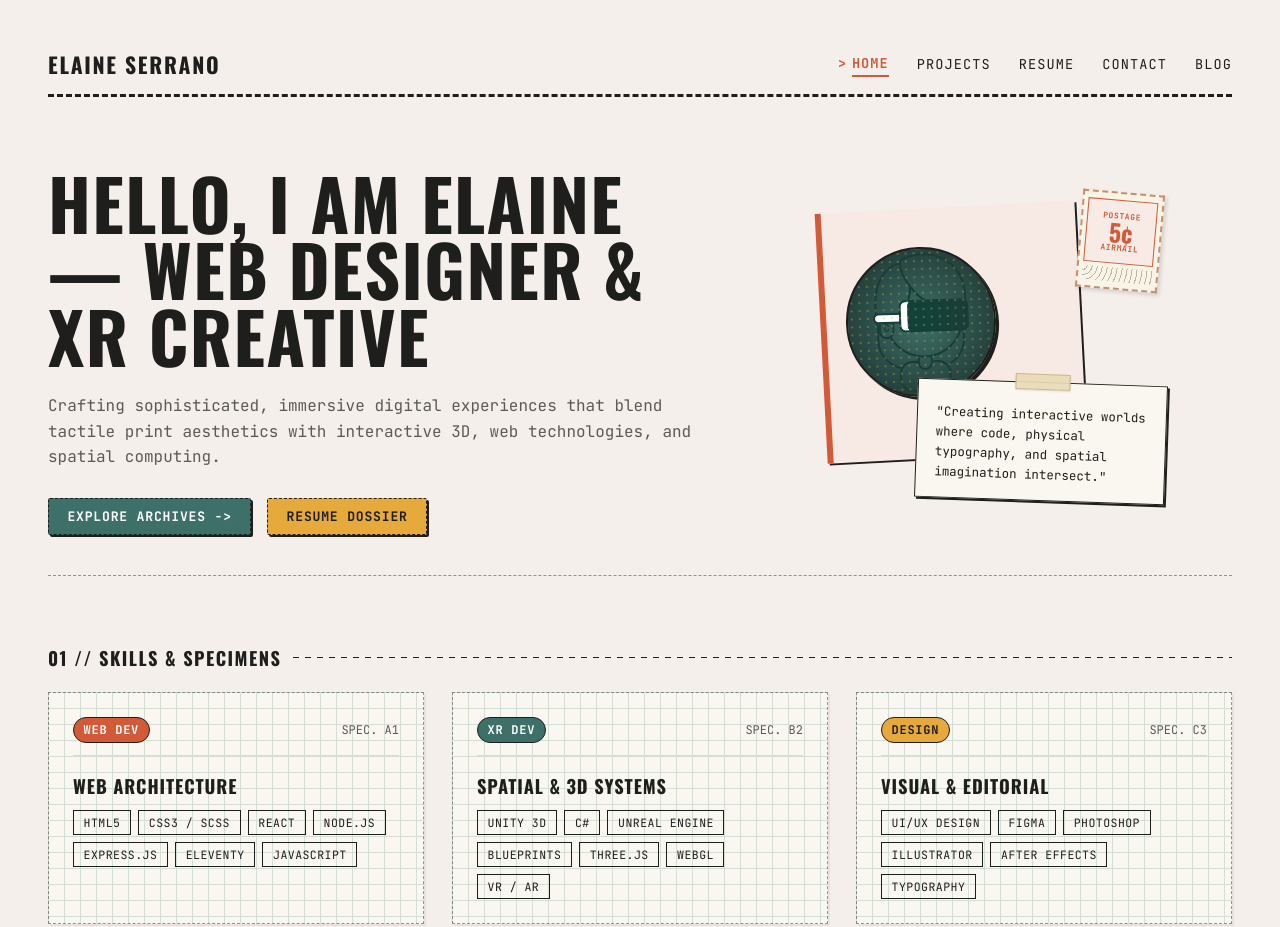
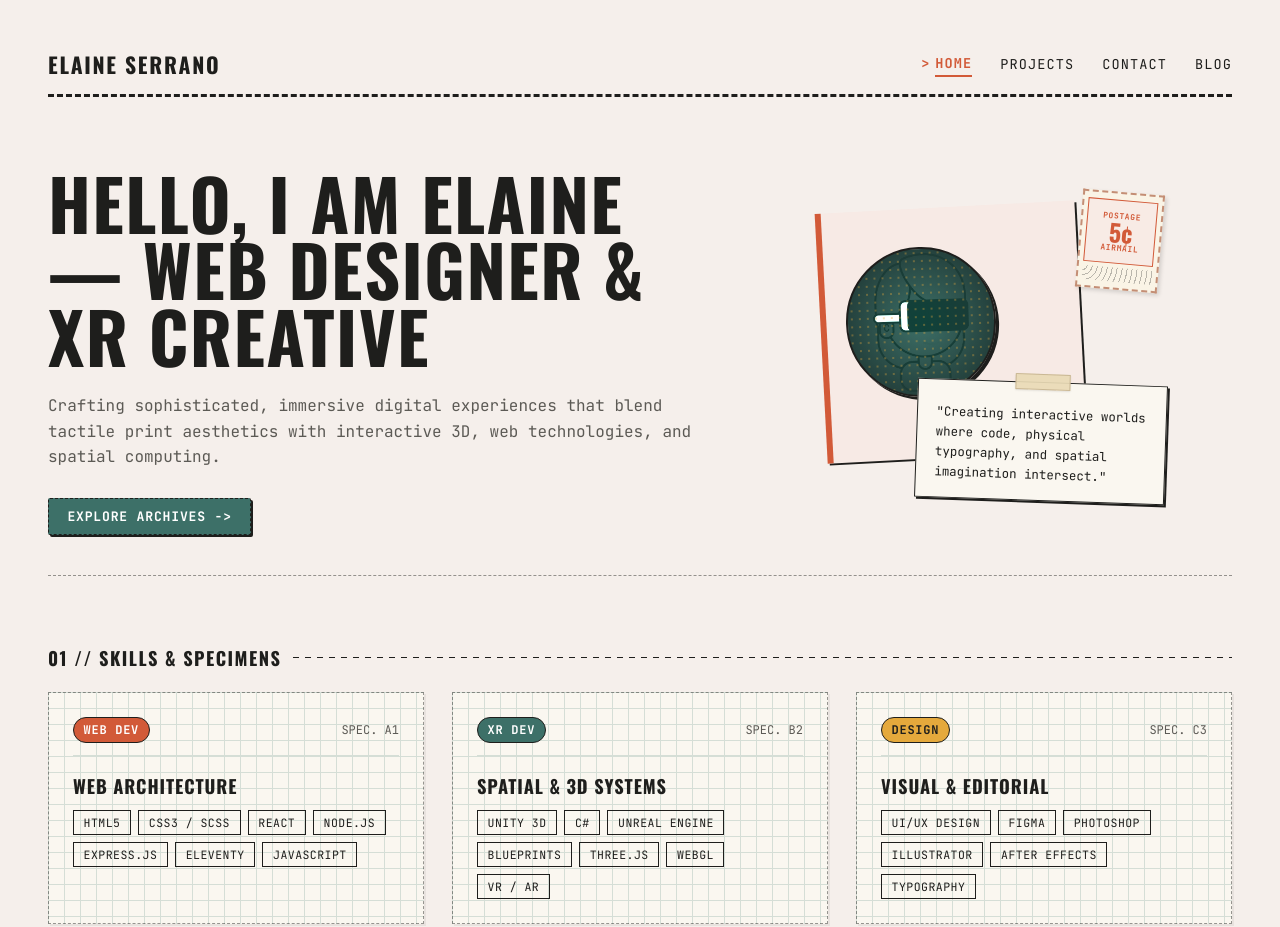
Before and after one commit to elaine2700/Portfolio, an Eleventy site: page src/index.njk in a window 1280 px wide. Shown: the top 927 px of the page. Built offline with nearby package versions, Linux system fonts and the light colour scheme; Eleventy itself is replaced by a stand-in of ours; files that its build step writes are made by us from their sources; a web font is replaced by a local one.

Commit message:
feat: hide resume page temporarily

```diff
--- a/src/_includes/layouts/base.njk
+++ b/src/_includes/layouts/base.njk
@@ -34,14 +34,13 @@
             [
             { 'name': 'Home', 'url': '/' },
             { 'name': 'Projects', 'url': '/projects/' },
-            { 'name': 'Resume', 'url': '/resume/' },
             { 'name': 'Contact', 'url': '#contact' },
             { 'name': 'Blog', 'url': '/blog/' }
             ]
             %}
             <nav class="top-nav">
                 {% for item in navItems %}
-                {% set isCurrent = (page.url == item.url) or (item.url != '/' and item.url != '#contact' and
+                {% set isCurrent = (page.url == item.url) or (page.url and item.url != '/' and item.url != '#contact' and
                 page.url.startsWith(item.url)) %}
                 <a class="{% if isCurrent %}active{% endif %}" href="{{ item.url }}">{{ item.name }}</a>
                 {% endfor %}
--- a/src/index.njk
+++ b/src/index.njk
@@ -15,7 +15,7 @@ cssFiles: ["/assets/css/home.css"]
             </p>
             <div class="hero-cta-group">
                 <a class="button ticket-btn teal" href="/projects/">EXPLORE ARCHIVES -&gt;</a>
-                <a class="button ticket-btn gold" href="/resume/">RESUME DOSSIER</a>
+                {# Hidden until resume page returns: <a class="button ticket-btn gold" href="/resume/">RESUME DOSSIER</a> #}
             </div>
         </div>
 
--- a/src/resume.njk
+++ b/src/resume.njk
@@ -1,6 +1,7 @@
 ---
 layout: "layouts/base"
 title: "Resume"
+permalink: false # Hidden until a later version; remove this line to republish
 cssFiles: ["/assets/css/resume.css"]
 ---
 <article class="resume__page">
```
